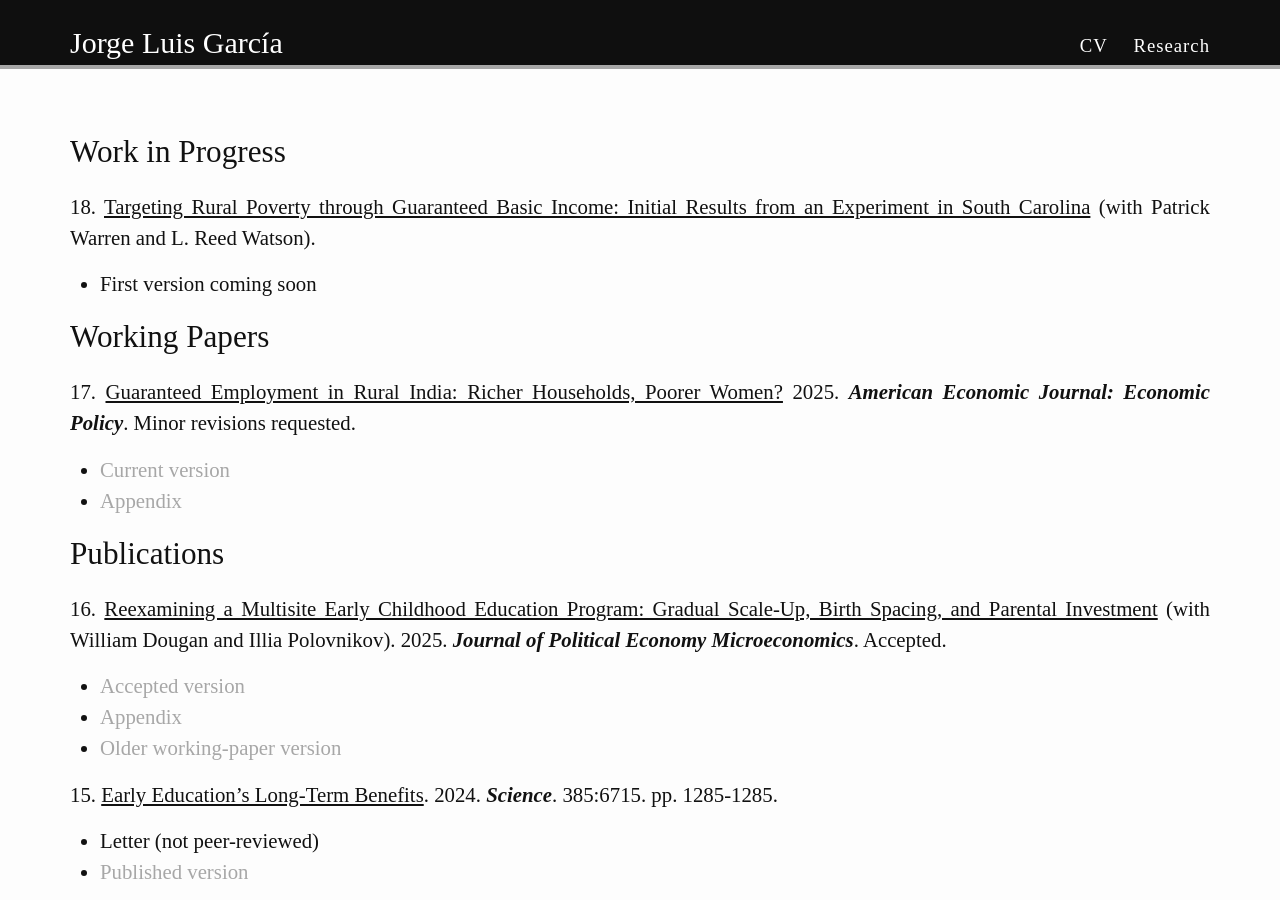
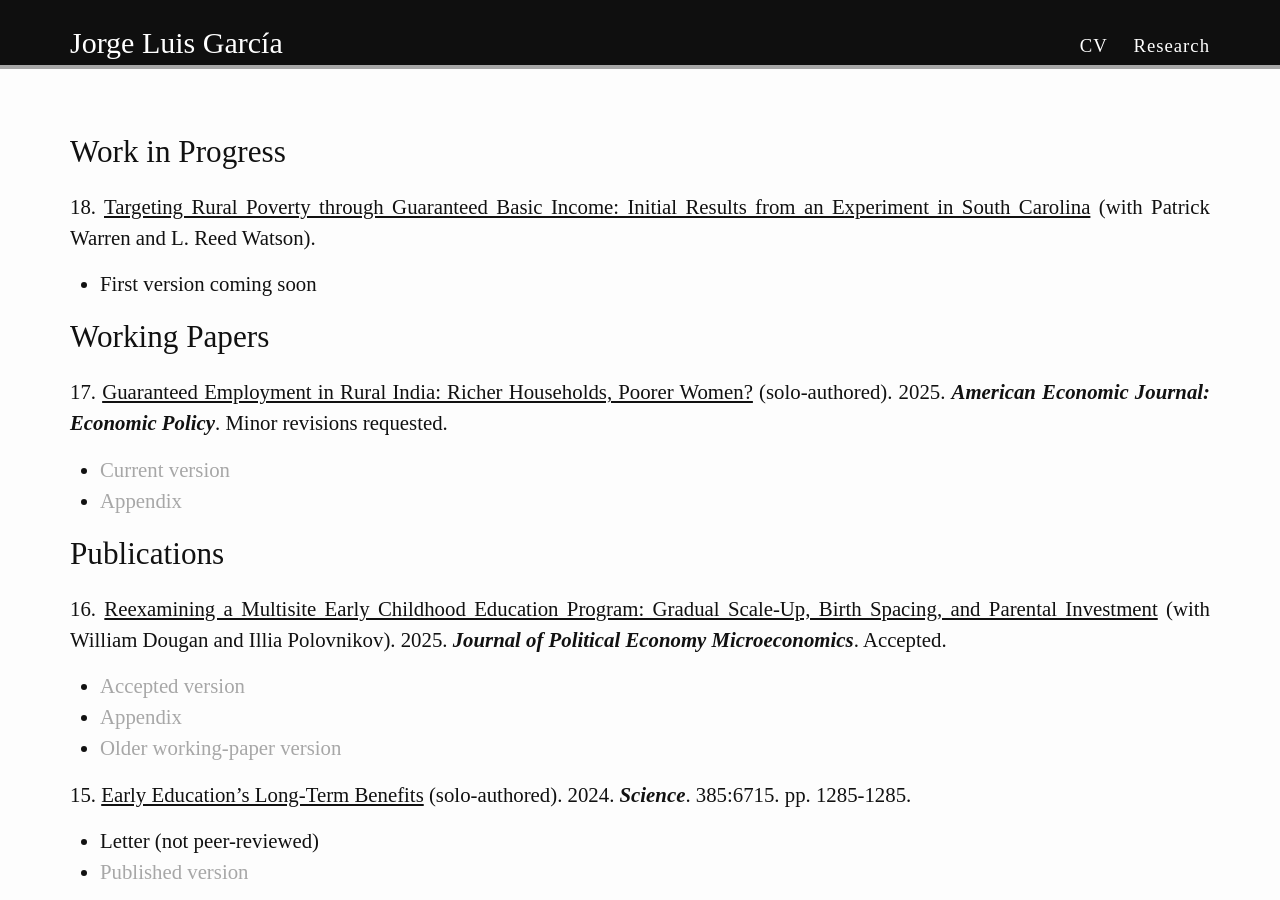
Before and after one commit to jorgelgarcia/jorgelgarcia.github.io, a Jekyll site: the page built from research.md, in a window 1280 px wide and 900 px high. Built offline with Jekyll 4.4.1, drawn with Linux system fonts in a browser that asks for light colours; nearby versions of some CDN libraries; some web fonts are replaced; some of the changed text lies outside the part shown.

Commit message:
refine research page

```diff
--- a/research.md
+++ b/research.md
@@ -9,7 +9,7 @@ permalink: /research/
 * First version coming soon
 
 ## Working Papers
-17\. <u>Guaranteed Employment in Rural India: Richer Households, Poorer Women?</u> 2025. <em><b>American Economic Journal: Economic Policy</b></em>. Minor revisions requested.
+17\. <u>Guaranteed Employment in Rural India: Richer Households, Poorer Women?</u> (solo-authored). 2025. <em><b>American Economic Journal: Economic Policy</b></em>. Minor revisions requested.
 * [Current version](https://www.dropbox.com/scl/fi/ve5u73bu1xkuumk689bks/gem_paper_09-13-2024d_jlg.pdf?rlkey=bjiob9ixepr0m3fl822i8dnpx&e=1&st=3olwdb26&dl=0)
 * [Appendix](https://www.dropbox.com/scl/fi/q2rrv990vf8mvw18oji0x/gem_appendix_09-13-2024a_jlg.pdf?rlkey=vggyq1nqhtf7gdtdxoa25l611&st=pmvaxzjv&dl=0)
 <br/>
@@ -21,12 +21,12 @@ permalink: /research/
 * [Older working-paper version](https://www.dropbox.com/scl/fi/udo4s7c5kb3pclros6xro/w31694.pdf?rlkey=lq2wacji57tpch7et2zp0ev7a&dl=0)
 <br/>
 
-15\. <u>Early Education’s Long-Term Benefits</u>. 2024.  <em><b>Science</b></em>. 385:6715. pp. 1285-1285.
+15\. <u>Early Education’s Long-Term Benefits</u> (solo-authored). 2024.  <em><b>Science</b></em>. 385:6715. pp. 1285-1285.
 * Letter (not peer-reviewed)
 * [Published version](https://www.dropbox.com/scl/fi/4rwphc7h60fia7vfloo3q/science.adq9151.pdf?rlkey=16tamsn6oovgufhgvq0383g2h&st=9samaxw4&dl=0)
 <br/>
 
-14\. <u>Pricing Children, Curbing Daughters: Fertility and the Sex-Ratio During China's One-Child Policy</u>. 2024. <em><b>Journal of Human Resources</b></em>. 59:5. pp. 1319-1352.
+14\. <u>Pricing Children, Curbing Daughters: Fertility and the Sex-Ratio During China's One-Child Policy</u> (solo-authored). 2024. <em><b>Journal of Human Resources</b></em>. 59:5. pp. 1319-1352.
 * Lead article
 * [Published version](https://www.dropbox.com/scl/fi/08zu0f9am4415y7j8ozgq/pricingchildren_publishedpaper_09-24-2024a_jlg.pdf?rlkey=recj6dl2s4cda89emi7416q64&st=8w2ys5yi&dl=0)
 * [Appendix](https://www.dropbox.com/scl/fi/yo1hu9z7czi32so14h2yp/pricingchildren_publishedsupp_09-24-2024a_jlg.pdf?rlkey=wexhkoai3dp2depotwt5f0zla&st=8skn5fei&dl=0)
```
